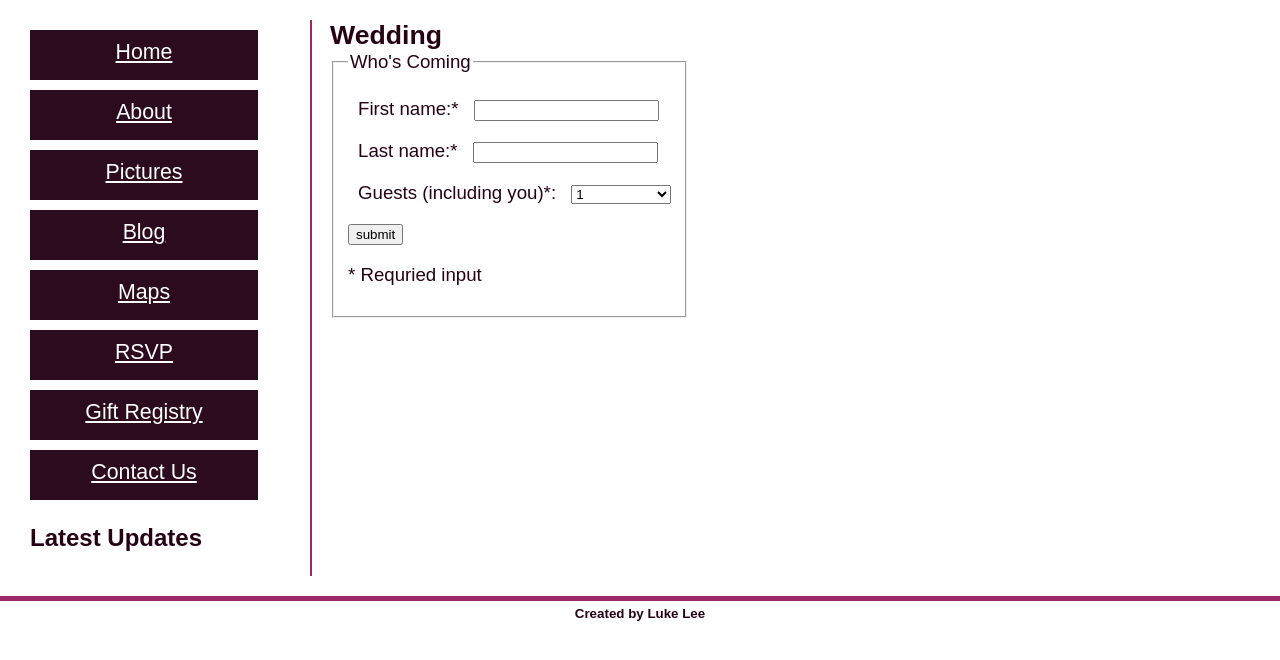
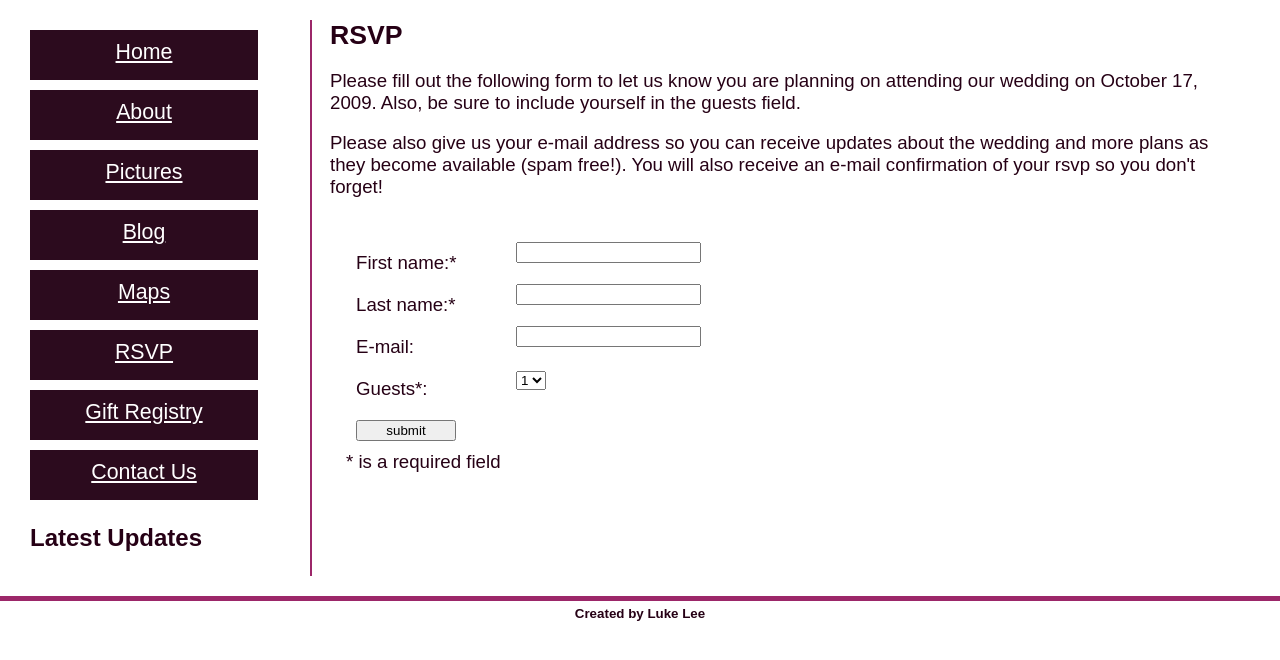
Before and after one commit to durden/wedding, a Django app: template templates/rsvp.html in a window 1280 px wide. Shown: the part 104-764 px from the top of the page. Run offline with Django 3.2, Linux system fonts and the light colour scheme; the template is opened without the code that fills it, so the values that code supplies are empty, except form fields; tables that the repository leaves empty hold one stand-in row (values such as "Sample post"); form fields are guessed from the names that the template uses.

Commit message:
Changing rsvp to use django formm - Fixed all tabs to be spaces in views.py - Updated rsvp form view

```diff
--- a/media/css/main.css
+++ b/media/css/main.css
@@ -101,14 +101,27 @@ h4 {
 
 #rsvp fieldset {
 	text-align: left;
+    border: 0px;
+}
+
+#rsvp input {
+    float: left;
 }
 
 #rsvp label {
 	margin: 10px;
+    width: 150px;
+    float: left;
 }
 
-#rsvp select {
+#rsvp input.button {
+	margin: 10px;
+    clear: left;
 	width: 100px;
+}
+
+#rsvp p {
+    clear: left;
 }
 
 div.blog {
--- a/templates/rsvp.html
+++ b/templates/rsvp.html
@@ -1,6 +1,7 @@
 {% extends "base.html" %}
 
 {% block title %} RSVP {% endblock %}
+{% block header %} RSVP {% endblock %}
 
 {% block content %}
 
@@ -14,20 +15,35 @@
 	</p>
 {% endifequal %}
 
+    <p>
+        Please fill out the following form to let us know you are planning on
+        attending our wedding on October 17, 2009. Also, be sure to include
+        yourself in the guests field.
+    </p>
+
+    <p>
+        Please also give us your e-mail address so you can receive updates
+        about the wedding and more plans as they become available (spam free!).
+        You will also receive an e-mail confirmation of your rsvp so you don't forget!
+    </p>
+
 	<form action="/rsvp/" id="rsvp" method="post">
 		<fieldset>
-			<legend>Who's Coming</legend>
 			<p>
-				<label for="first">First name:*</label>
-				<input type="text" id="first" name="first"/>
+				<label for="id_first_name">First name:*</label>
+                {{ form.first_name }}
 			</p>
 			<p>
-				<label for="last">Last name:*</label>
-				<input type="text" id="last" name="last"/>
+				<label for="id_last_name">Last name:*</label>
+                {{ form.last_name }}
 			</p>
 			<p>
-				<label for="guests">Guests (including you)*:</label>
-				<select id="guests" name="guests">
+				<label for="id_email">E-mail:</label>
+                {{ form.email }}
+			</p>
+			<p>
+				<label for="id_guests">Guests*:</label>
+				<select id="id_guests" name="guests">
 					<option value="1">1</option>
 					<option value="2">2</option>
 					<option value="3">3</option>
@@ -36,8 +52,8 @@
 					<option value="6">6</option>
 				</select>
 			</p>
-			<input type="submit" value="submit" />
-			<p>* Requried input</p>
+			<input class='button' type="submit" value="submit"/>
+			<br><p>* is a required field</p>
 		</fieldset>
 	</form>
 {% endblock %}
--- /dev/null
+++ b/wedding_app/forms/rsvp.py
@@ -0,0 +1,6 @@
+from wedding.wedding_app.models import Rsvp
+from django.forms import ModelForm
+
+class RsvpForm(ModelForm):
+    class Meta:
+        model = Rsvp
```
Also changed, not shown: views.py (+17 -35 lines), wedding_app/forms/__init__.py (added).
